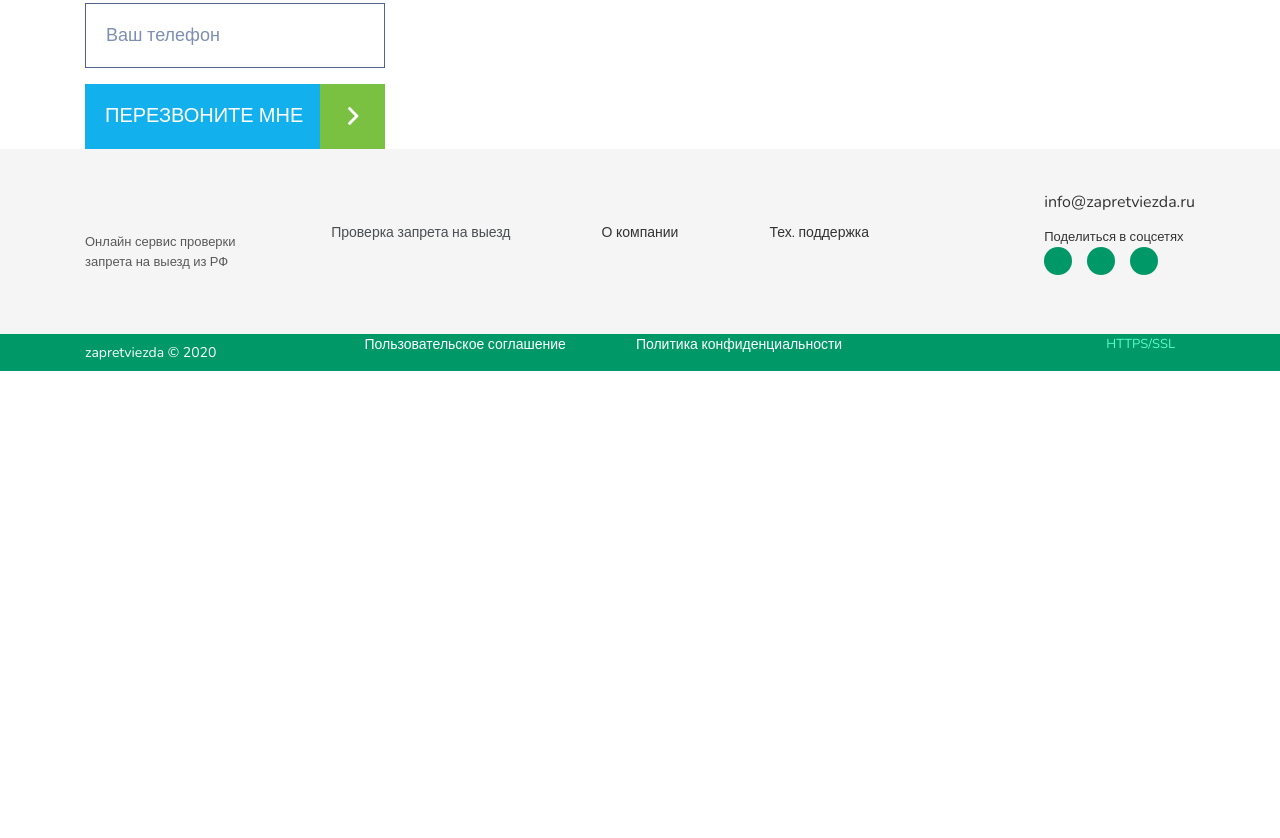
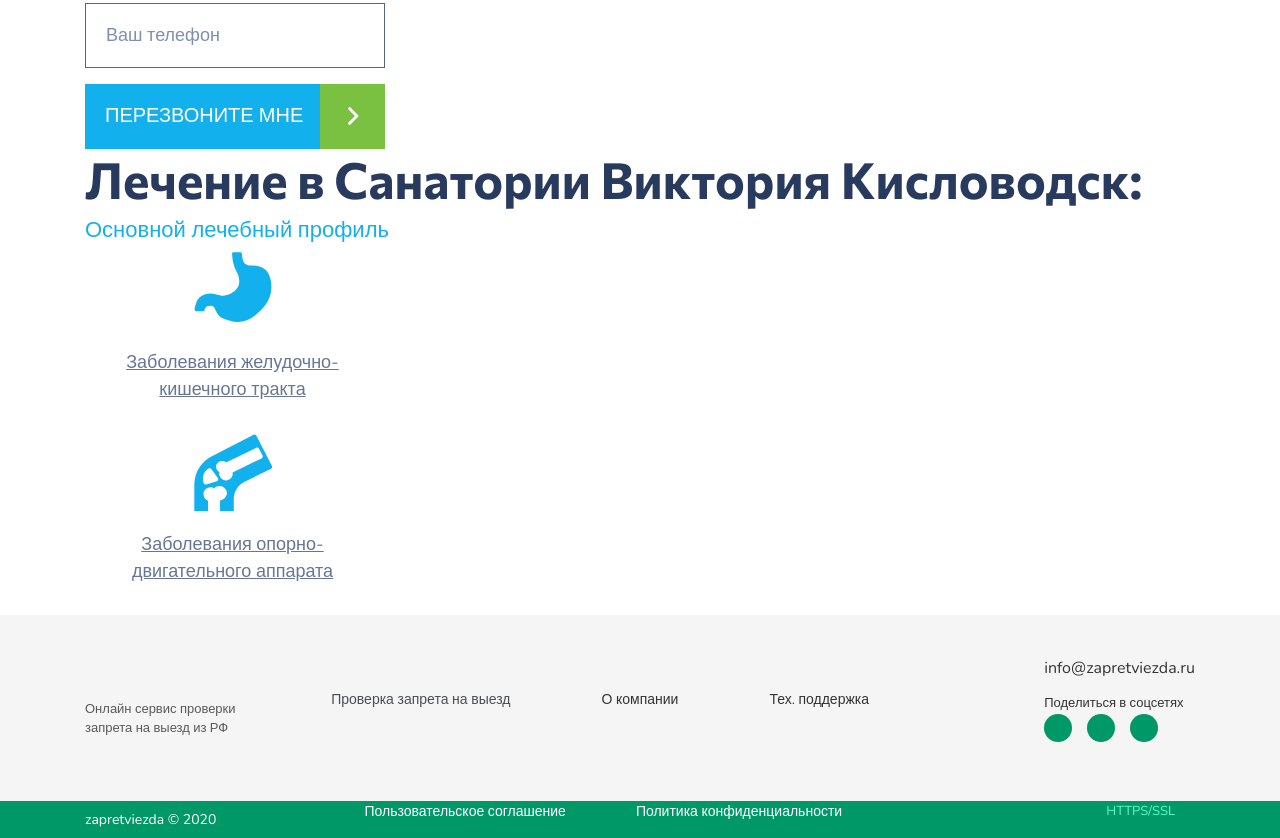
Before and after one commit to kashmir1/kurtsenter-site, a website: page source/index.html in a window 1280 px wide. Shown: the part 4666-5504 px from the top of the page. Before the commit the page ends 5037 px from the top, so only its background shows below. Drawn offline with nearby package versions, Linux system fonts and the light colour scheme; files whose address does not match are found by name.

Commit message:
верстает блок лечения WIP

```diff
--- a/source/index.html
+++ b/source/index.html
@@ -223,6 +223,34 @@
       <a class="call-me mt-3" href="">Перезвоните мне</a>
 
     </section>
+    <section class="health">
+      <h2>Лечение в Санатории Виктория Кисловодск:</h2>
+      <h3 class="health__title">
+        Основной лечебный профиль
+      </h3>
+      <div class="health__list">
+        <div class="health__item">
+          <div class="img-container">
+            <img class="health__img" src="img/stomach.svg" alt="">
+          </div>
+          <a class="health__link" href="">
+            Заболевания
+            желудочно-кишечного тракта
+          </a>
+
+        </div>
+        <div class="health__item">
+          <div class="img-container">
+            <img class="health__img" src="img/bones.svg" alt="">
+          </div>
+          <a class="health__link" href="">
+            Заболевания
+            опорно-двигательного аппарата
+          </a>
+
+        </div>
+      </div>
+    </section>
 
 
   </div>
--- /dev/null
+++ b/source/sass/blocks/health.scss
@@ -0,0 +1,26 @@
+.health {
+  .img-container {
+    width: 78px;
+    height: 78px;
+  }
+}
+
+.health__item {
+  display: flex;
+  flex-direction: column;
+  align-items: center;
+  width: 295px;
+  margin-bottom: 30px;
+}
+
+.health__title {
+  color: #12b1ee;
+  font-size: 22px;
+}
+
+.health__link {
+  text-align: center;
+  color: #687693;
+  text-decoration: underline;
+  font-size: 18px;
+}
--- a/source/sass/style.scss
+++ b/source/sass/style.scss
@@ -45,3 +45,4 @@ $mobile-width: 979px;
 @import "blocks/promo";
 @import "blocks/calc-form";
 @import "blocks/rooms";
+@import "blocks/health";
```
Also changed, not shown: source/css/style.css, source/img/bones.svg (added), source/img/brain.svg (added), source/img/endocrinology.svg (added), source/img/heart.svg (added), source/img/liver.svg (added), source/img/stomach.svg (added), source/img/urina.svg (added), source/img/uterus.svg (added), 1 other file.
